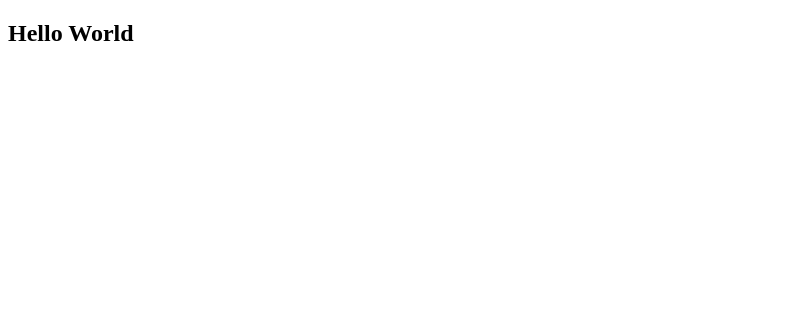
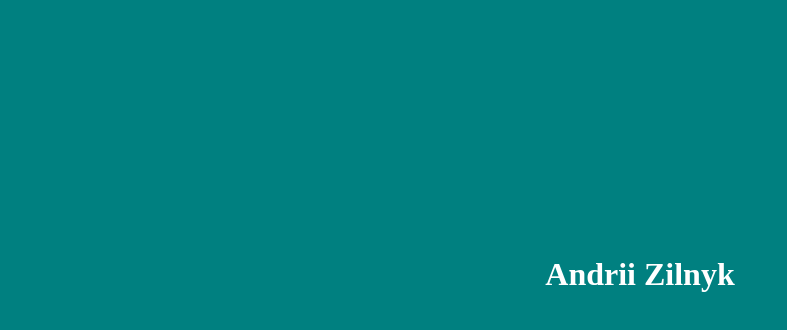
Before and after one commit to AndriiZil/AndriiZil.github.io, a plain HTML site: page index.html in a window 1280 px wide. Shown: the whole page, without its empty margins (0-787 px from the left). Drawn offline with Linux system fonts and the light colour scheme.

Commit message:
changes in index html

```diff
--- a/index.html
+++ b/index.html
@@ -5,9 +5,10 @@
     <meta name="viewport"
           content="width=device-width, user-scalable=no, initial-scale=1.0, maximum-scale=1.0, minimum-scale=1.0">
     <meta http-equiv="X-UA-Compatible" content="ie=edge">
-    <title>Document</title>
+    <link rel="stylesheet" href="./style.css">
+    <title>Andrii's Zilnyk Website</title>
 </head>
 <body>
-    <h2>Hello World</h2>
+    <h1>Andrii Zilnyk</h1>
 </body>
 </html>
--- /dev/null
+++ b/style.css
@@ -0,0 +1,15 @@
+ * {
+     margin: 0;
+     padding: 0;
+ }
+
+ body {
+     background-color: teal;
+     color: white;
+ }
+
+ h1 {
+     display: flex;
+     justify-content: center;
+     margin-top: 20%;
+ }
```
